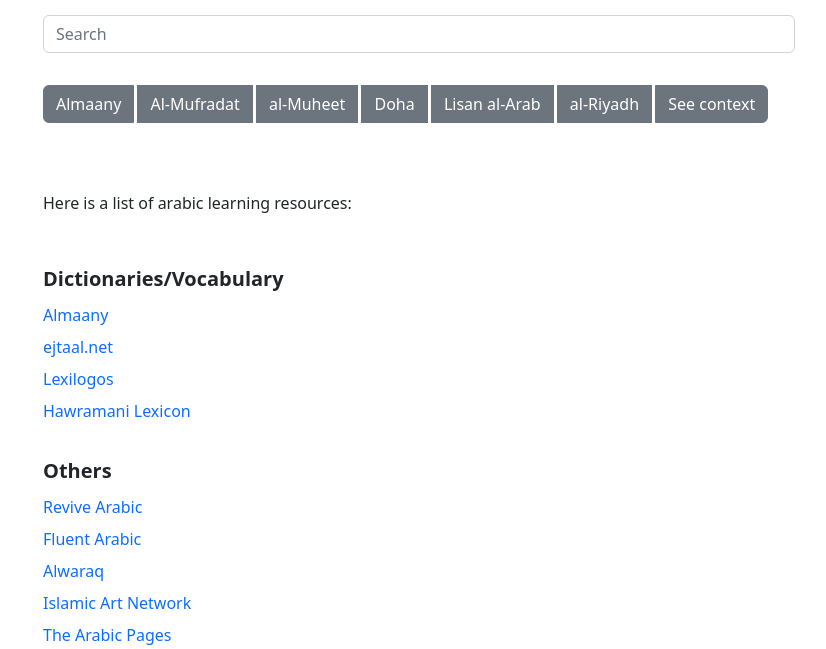
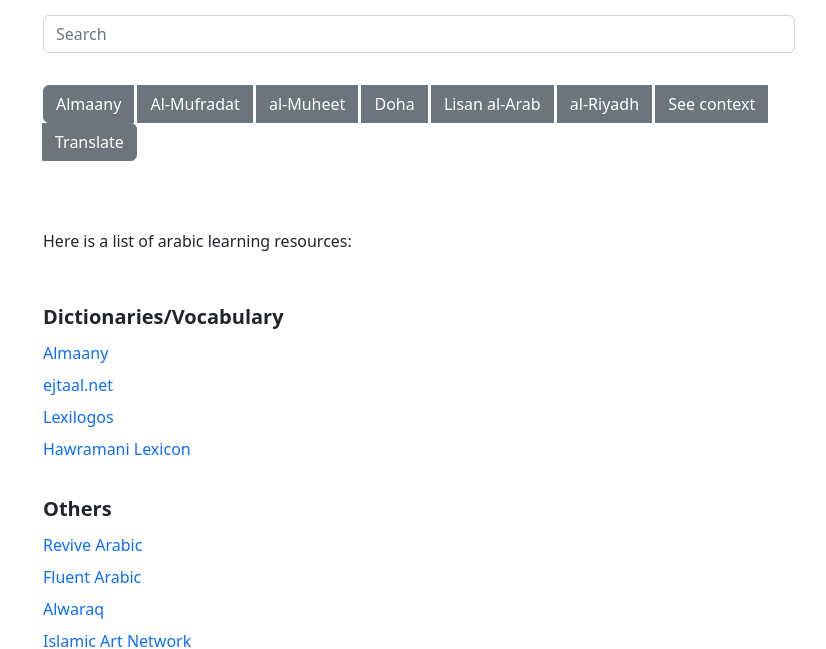
Before and after one commit to muhittinus/homepage, a plain HTML site: page arabic.html in a window 1280 px wide. Shown: the part 153-802 px from the top of the page, without its empty margins (221-1047 px from the left). Drawn offline with nearby package versions, Linux system fonts and the light colour scheme.

Commit message:
Update arabic.html

```diff
--- a/arabic.html
+++ b/arabic.html
@@ -68,6 +68,7 @@
 
         <button type="button" class="btn btn-secondary" onclick="search('riyadh')">al-Riyadh</button>
         <button type="button" class="btn btn-secondary" onclick="search('context')">See context</button>
+        <button type="button" class="btn btn-secondary" onclick="search('context')">Translate</button>
       </div>
 
       <br> <br>
```
